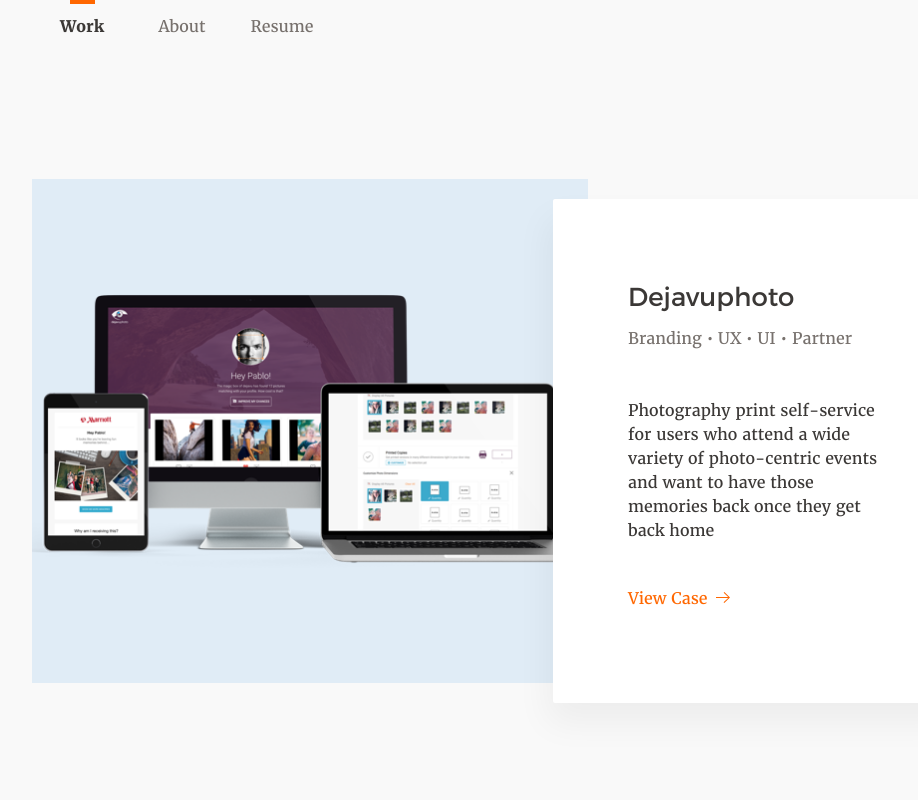
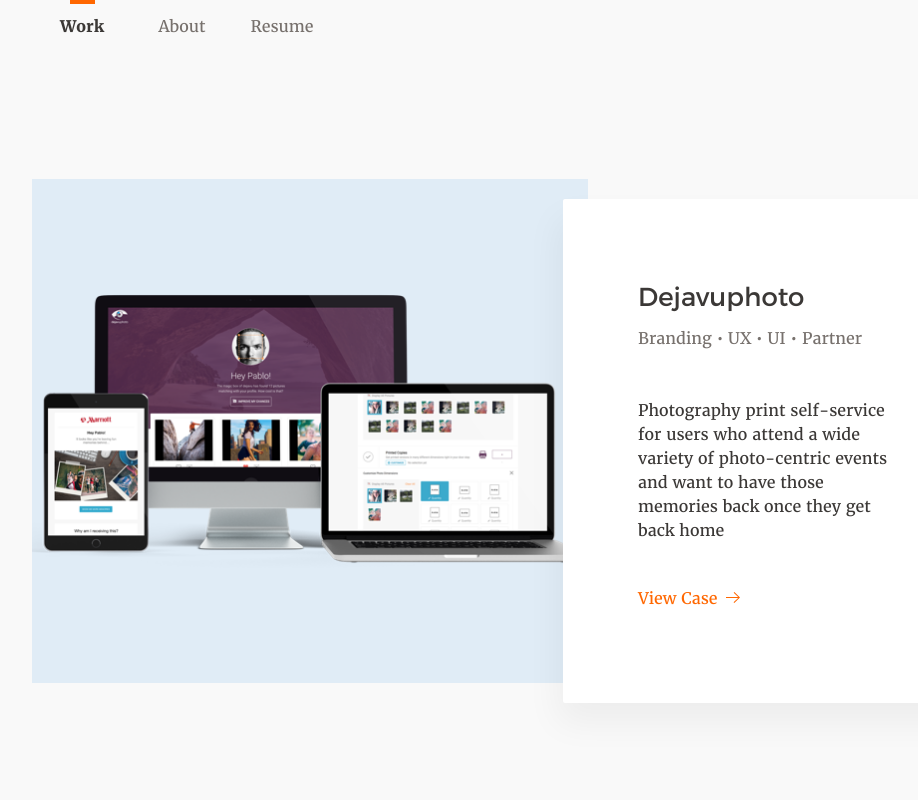
Before and after one commit to mahestro/portfolio-app, a React (Create React App) app: page / in a window 1280 px wide. Shown: the top 800 px of the page, without its empty margins (128-1046 px from the left). Built offline with nearby package versions, Linux system fonts and the light colour scheme.

Commit message:
parallax scroll diff adjustment

```diff
--- a/src/components/Work.js
+++ b/src/components/Work.js
@@ -8,7 +8,7 @@ import Icon from '../components/Icon';
 const Work = ({title, tags, description, link, img, img2x, orientation, customCoverClass}) => {
   let photoClass = 'work__item__photo';
   let orientationClass = 'work__item';
-  let offsetY = 30;
+  let offsetY = 35;
 
   if (customCoverClass && customCoverClass.length > 0) {
     photoClass += ` work__item__photo--${customCoverClass}`;
--- a/src/index.css
+++ b/src/index.css
@@ -425,7 +425,6 @@ footer {
   margin-bottom: 200px; }
 
 .work__item--left-orientation {
-  display: flex;
   flex-direction: row-reverse; }
 
 .work__item__photo {
@@ -455,7 +454,7 @@ footer {
 .work__item__info {
   position: relative;
   top: 20px;
-  right: 35px;
+  right: 25px;
   width: 404px;
   height: 504px;
   background-color: #FFF;
--- a/src/index.scss
+++ b/src/index.scss
@@ -268,7 +268,6 @@ footer {
   }
 
   .work__item--left-orientation {
-    display: flex;
     flex-direction: row-reverse;
   }
 
@@ -309,7 +308,7 @@ footer {
     .work__item__info {
       position:         relative;
       top:              20px;
-      right:            35px;
+      right:            25px;
       width:            404px;
       height:           504px;
       background-color: $color-white;
```
